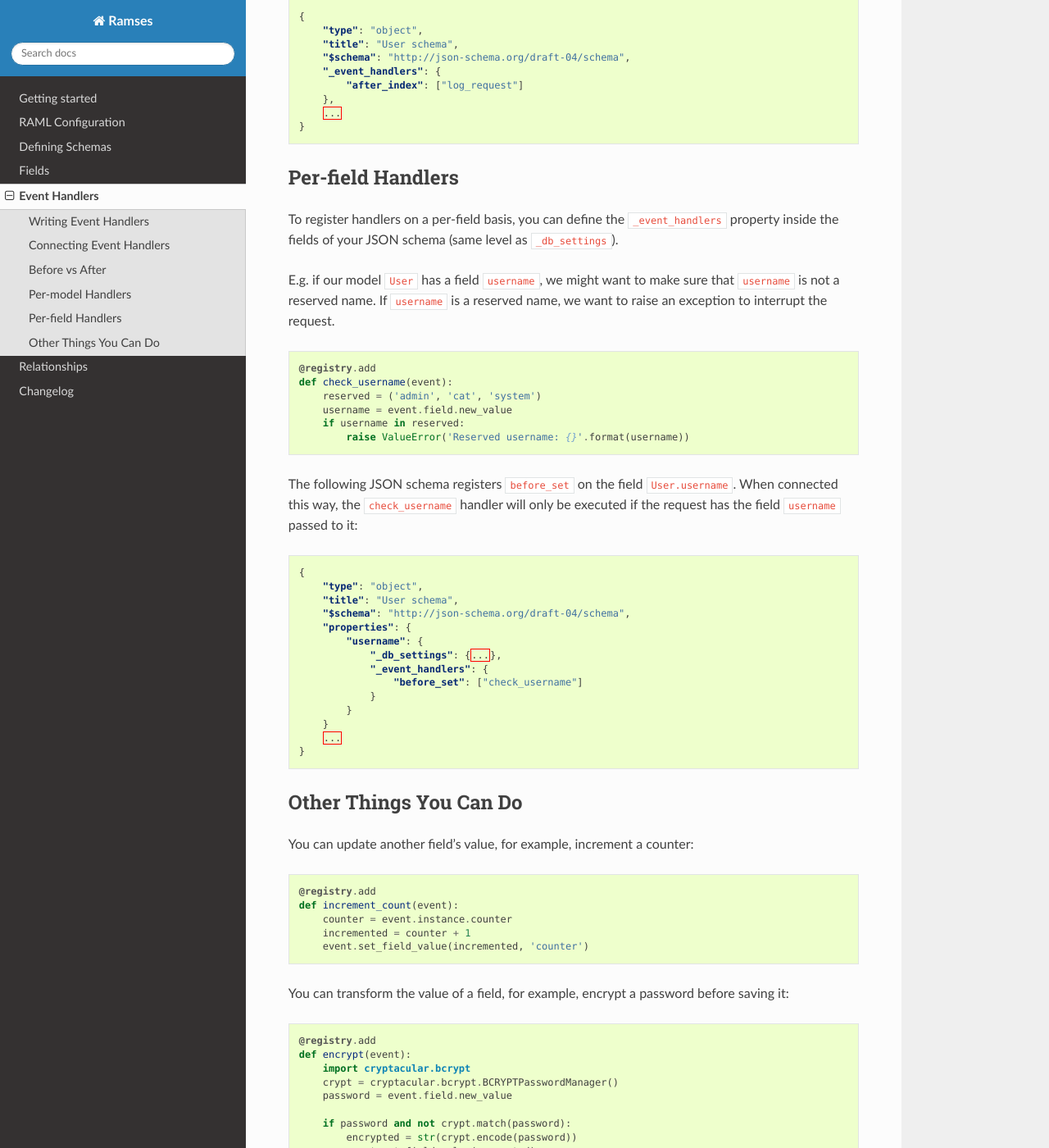
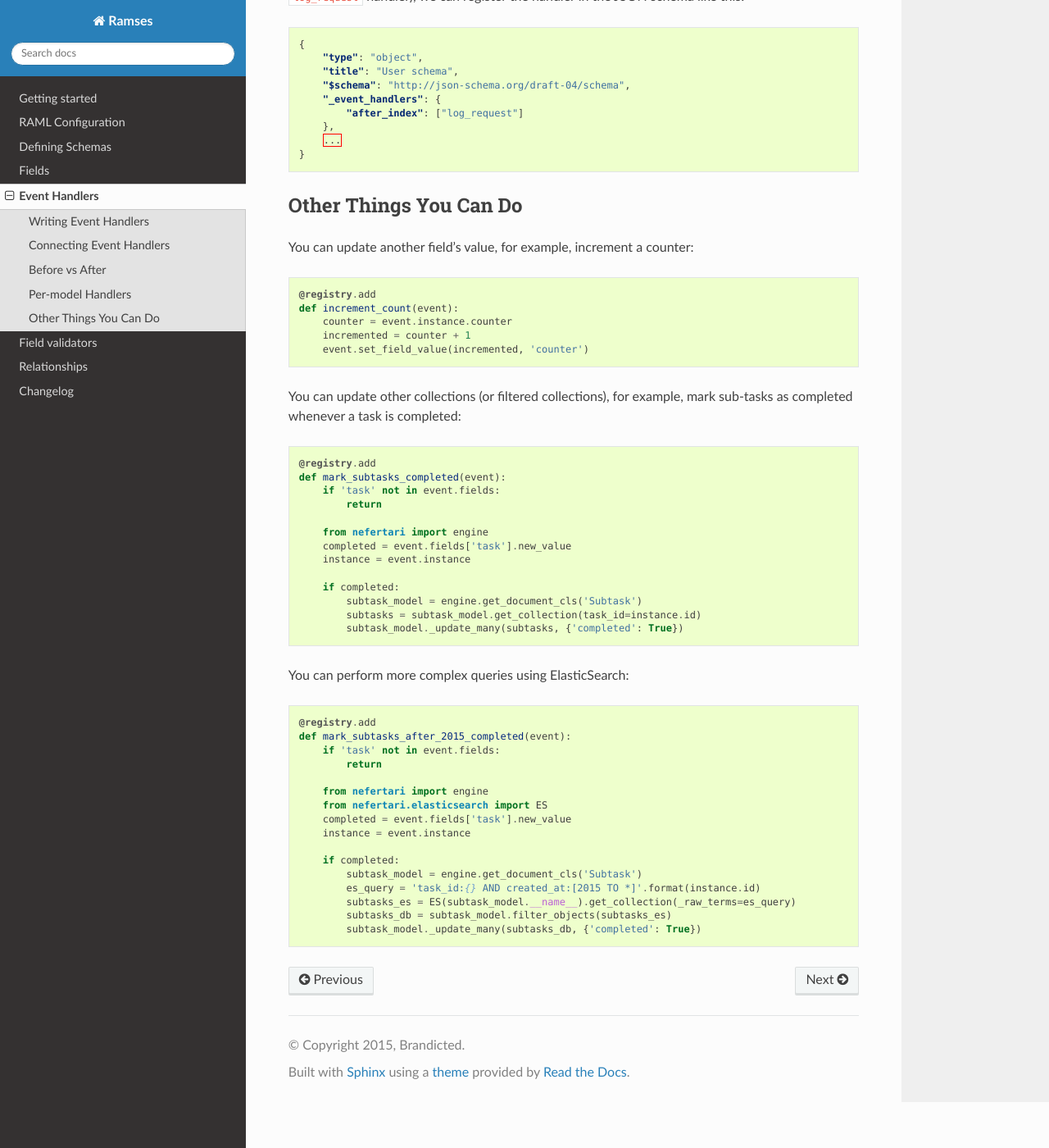
Before and after one commit to ramses-tech/ramses, a Sphinx documentation site: the page built from docs/source/event_handlers.rst, in a window 1280 px wide and 1400 px high, scrolled down 2288 px. Shown: the whole window at 82% size. Built offline with Sphinx 7.4.7 and the Read the Docs theme 2.0.0, drawn with Linux system fonts in a browser that asks for light colours; some of the changed text lies outside the part shown.

Commit message:
Update docs

```diff
--- a/docs/source/event_handlers.rst
+++ b/docs/source/event_handlers.rst
@@ -9,24 +9,27 @@
 
 You can write custom functions inside your ``__init__.py`` file, then add the ``@registry.add`` decorator before the functions that you'd like to turn into CRUD event handlers. Ramses CRUD event handlers has the same API as Nefertari CRUD event handlers. Check Nefertari CRUD Events doc for more details on events API.
 
-E.g.
+Example:
 
 .. code-block:: python
 
     @registry.add
-    def lowercase(event):
-        """ This processor lowercases the value of a field """
-        value = (event.field.new_value or '').lower().strip()
-        event.set_field_value(value)
+    def log_changed_fields(event):
+        import logging
+        logger = logging.getLogger('foo')
+        changed = ['{}: {}'.format(name, field.new_value)
+                   for name, field in event.fields.items()]
+        logger.debug('Changed fields: ' + ', '.join(changed))
 
 
 Connecting Event Handlers
 -------------------------
 
-When you define event handlers in your ``__init__.py`` as described above, you can apply them on either a per-model or a per-field basis. If multiple handlers are listed, they are executed in the order in which they are listed. Handlers are defined using the ``_event_handlers`` property. This property is an object, keys of which are called "event tags" and values are lists of handler names. Event tags are constructed of two parts: ``<type>_<action>`` whereby:
+When you define event handlers in your ``__init__.py`` as described above, you can apply them on per-model basis. If multiple handlers are listed, they are executed in the order in which they are listed. Handlers are defined in the root of JSON schema using ``_event_handlers`` property. This property is an object, keys of which are called "event tags" and values are lists of handler names. Event tags are constructed of two parts: ``<type>_<action>`` whereby:
 
 **type**
     Is either ``before`` or ``after``, depending on when handler should run - before view method call or after respectively.
+
 **action**
     Exact name of Nefertari view method that processes the request (action).
 
@@ -102,43 +105,6 @@
     }
 
 
-Per-field Handlers
-------------------
-
-To register handlers on a per-field basis, you can define the ``_event_handlers`` property inside the fields of your JSON schema (same level as ``_db_settings``).
-
-E.g. if our model ``User`` has a field ``username``, we might want to make sure that ``username`` is not a reserved name. If ``username`` is a reserved name, we want to raise an exception to interrupt the request.
-
-.. code-block:: python
-
-    @registry.add
-    def check_username(event):
-        reserved = ('admin', 'cat', 'system')
-        username = event.field.new_value
-        if username in reserved:
-            raise ValueError('Reserved username: {}'.format(username))
-
-
-The following JSON schema registers ``before_set`` on the field ``User.username``. When connected this way, the ``check_username`` handler will only be executed if the request has the field ``username`` passed to it:
-
-.. code-block:: json
-
-    {
-        "type": "object",
-        "title": "User schema",
-        "$schema": "http://json-schema.org/draft-04/schema",
-        "properties": {
-            "username": {
-                "_db_settings": {...},
-                "_event_handlers": {
-                    "before_set": ["check_username"]
-                }
-            }
-        }
-        ...
-    }
-
-
 Other Things You Can Do
 -----------------------
 
@@ -153,30 +119,17 @@
         event.set_field_value(incremented, 'counter')
 
 
-You can transform the value of a field, for example, encrypt a password before saving it:
-
-.. code-block:: python
-
-    @registry.add
-    def encrypt(event):
-        import cryptacular.bcrypt
-        crypt = cryptacular.bcrypt.BCRYPTPasswordManager()
-        password = event.field.new_value
-
-        if password and not crypt.match(password):
-            encrypted = str(crypt.encode(password))
-            event.set_field_value(encrypted)
-
-
 You can update other collections (or filtered collections), for example, mark sub-tasks as completed whenever a task is completed:
 
 .. code-block:: python
 
     @registry.add
     def mark_subtasks_completed(event):
+        if 'task' not in event.fields:
+            return
 
         from nefertari import engine
-        completed = event.field.new_value
+        completed = event.fields['task'].new_value
         instance = event.instance
 
         if completed:
@@ -191,10 +144,12 @@
 
     @registry.add
     def mark_subtasks_after_2015_completed(event):
+        if 'task' not in event.fields:
+            return
 
         from nefertari import engine
         from nefertari.elasticsearch import ES
-        completed = event.field.new_value
+        completed = event.fields['task'].new_value
         instance = event.instance
 
         if completed:
--- a/docs/source/index.rst
+++ b/docs/source/index.rst
@@ -16,6 +16,7 @@
    schemas
    fields
    event_handlers
+   field_validators
    relationships
    changelog
 
```
Also changed, not shown: other parts of docs/source/event_handlers.rst (+1 -1 lines), docs/source/field_validators.rst (added, +93 -0 lines).
